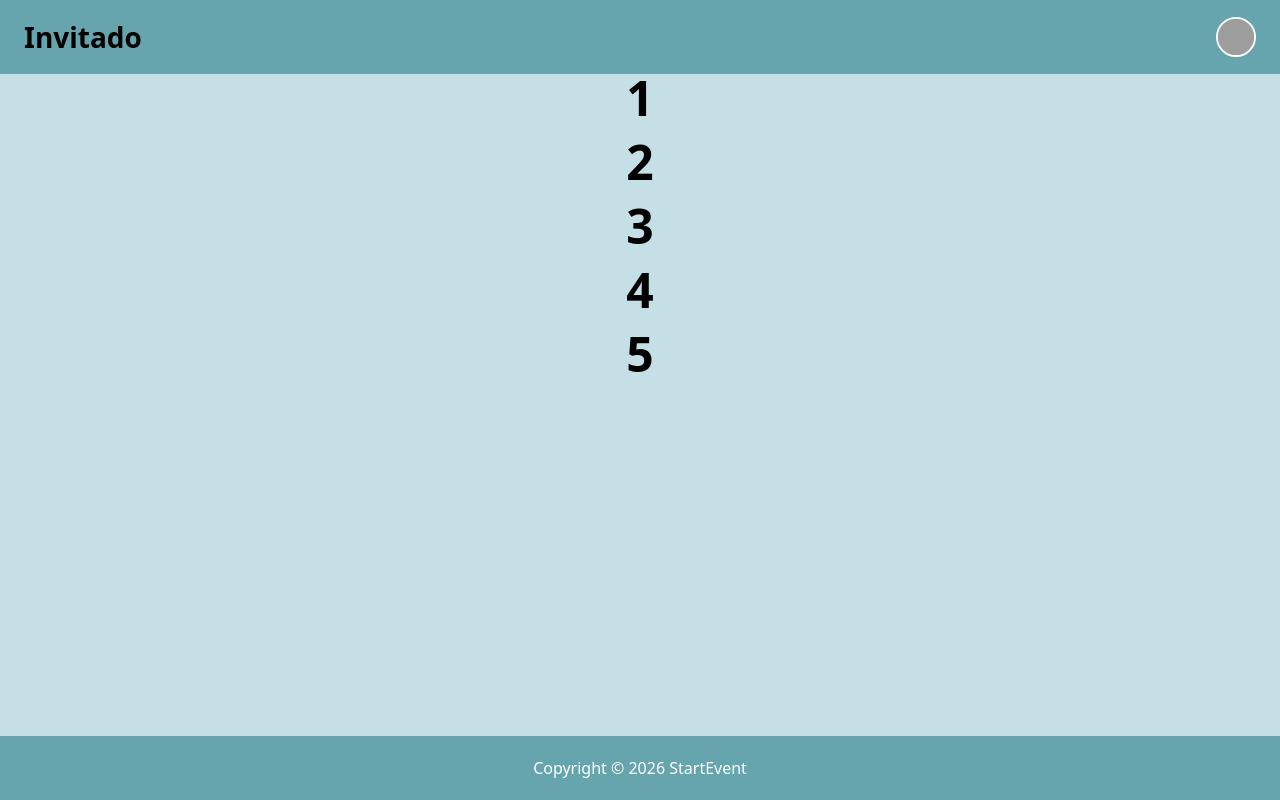
After one commit to TrueBeto107/pruebas_tesis, a Python web app: template PruebaStartEvent/CodigoFuente/Flask/aplicacion/templates/pagina_inicio.html in a window 1280 px wide. The commit adds this page. Run offline with Jinja, Linux system fonts and the light colour scheme; the template is opened without the code that fills it, so the values that code supplies are empty; some libraries are stand-ins or nearby versions; grey boxes are pictures that could not be loaded.

Commit message:
Se restructuro las plantillas base y base organizacion para poder acomodar elementos en una pantalla o en pantalla dividida.

```diff
--- a/PruebaStartEvent/CodigoFuente/Flask/aplicacion/controlador/evento.py
+++ b/PruebaStartEvent/CodigoFuente/Flask/aplicacion/controlador/evento.py
@@ -16,7 +16,7 @@ class EventosControlador:
     def rederizar_eventos(self):
         eventos = self._buscar_todos_eventos()
         usuario = MostrarInformacionUsuarioDto(nombre_completo=current_user.nombre, es_administrador=current_user.es_administrador)
-        return render_template('base_organizacion.html', lista_eventos=eventos, usuario=usuario)
+        return render_template('eventos.html', lista_eventos=eventos, usuario=usuario)
 
     def renderizar_modal_evento(self):
         modal = "Probando ventana modal"
--- a/PruebaStartEvent/CodigoFuente/Flask/aplicacion/templates/base.html
+++ b/PruebaStartEvent/CodigoFuente/Flask/aplicacion/templates/base.html
@@ -11,7 +11,7 @@
     <title>StartEvent</title>
 </head>
 <body>
-    <div class="min-h-screen flex flex-col">
+    <div class="h-screen flex flex-col">
         {% block contenido %}{% endblock %}
     </div>
 </body>
--- a/PruebaStartEvent/CodigoFuente/Flask/aplicacion/templates/base_organizacion.html
+++ b/PruebaStartEvent/CodigoFuente/Flask/aplicacion/templates/base_organizacion.html
@@ -1,16 +1,15 @@
 {% extends "base.html" %}
 
 {% block contenido %}
-<header class="min-h-16 max-h-16 w-full">
+<header class="flex-shrink-0 w-full">
     {% include "navbar.html" %}
 </header>
-<main class="flex-1">
-    {% include "eventos_content.html" %}
-    {% block main %}{% endblock %}
+
+<main class="flex-1 flex overflow-hidden ">
+    {% block contenido_bo %}{% endblock %}
 </main>
 
-<footer class="min-h-16 w-full">
+<footer class="flex-shrink-0 w-full">
     {% include "footer.html" %}
 </footer>
-
 {% endblock %}
--- a/PruebaStartEvent/CodigoFuente/Flask/aplicacion/templates/footer.html
+++ b/PruebaStartEvent/CodigoFuente/Flask/aplicacion/templates/footer.html
@@ -1,3 +1,4 @@
-<div>
-    <p>Copyright</p>
+<!-- footer.html -->
+<div class="text-white bg-[#66A5AD] text-center py-5">
+    <p>Copyright &copy; 2026 StartEvent</p>
 </div>
--- /dev/null
+++ b/PruebaStartEvent/CodigoFuente/Flask/aplicacion/templates/layout_vertical.html
@@ -0,0 +1,10 @@
+{% extends "base_organizacion.html" %}
+
+{% block contenido_bo %}
+    <!-- Contenido principal: ocupa todo el espacio restante -->
+    <main class="flex-1 overflow-y-auto">
+        {% block contenido_vertical %}
+        <!-- Aquí irá el contenido específico de cada página vertical -->
+        {% endblock %}
+    </main>
+{% endblock %}
--- a/PruebaStartEvent/CodigoFuente/Flask/aplicacion/templates/navbar.html
+++ b/PruebaStartEvent/CodigoFuente/Flask/aplicacion/templates/navbar.html
@@ -1,6 +1,10 @@
 <!-- Barra de navegación -->
 <nav class="bg-[#66A5AD] px-6 py-4 flex justify-between items-center relative z-10">
-    <span class="text-white text-xl font-semibold">{{ usuario.nombre_completo }}</span>
+    {% if usuario %}
+        <span class="text-black text-[28px]  font-light">{{ usuario.nombre_completo }}</span>
+    {% else %}
+        <span class="text-black text-[28px] font-semibold">Invitado</span>
+    {% endif %}
 
     <!-- Checkbox oculto para controlar el menú -->
     <input type="checkbox" id="menu-toggle" class="hidden peer">
--- /dev/null
+++ b/PruebaStartEvent/CodigoFuente/Flask/aplicacion/templates/pagina_inicio.html
@@ -0,0 +1,22 @@
+{% extends "layout_vertical.html" %}
+
+{% block contenido_vertical %}
+    <!-- Aquí pones los divs que tenías en tu base vertical.html -->
+    <div class="w-full h-full overflow-y-auto bg-[#C4DFE6]">
+        <div class="flex justify-center">
+            <h1 class="mb-4 text-5xl font-bold">1</h1>
+        </div>
+        <div class="flex justify-center">
+            <h1 class="mb-4 text-5xl font-bold">2</h1>
+        </div>
+        <div class="flex justify-center">
+            <h1 class="mb-4 text-5xl font-bold">3</h1>
+        </div>
+        <div class="flex justify-center">
+            <h1 class="mb-4 text-5xl font-bold">4</h1>
+        </div>
+        <div class="flex justify-center">
+            <h1 class="mb-4 text-5xl font-bold">5</h1>
+        </div>
+    </div>
+{% endblock %}
```
Also changed, not shown: PruebaStartEvent/CodigoFuente/Flask/aplicacion/blueprints/documento_evento.py (+11 -1 lines), PruebaStartEvent/CodigoFuente/Flask/aplicacion/templates/eventos.html (added, +60 -0 lines), PruebaStartEvent/CodigoFuente/Flask/aplicacion/templates/eventos/eventos_content.html (deleted, +0 -44 lines), PruebaStartEvent/CodigoFuente/Flask/aplicacion/templates/layout_columnas.html (added, +18 -0 lines), PruebaStartEvent/CodigoFuente/Flask/aplicacion/templates/pagina_columnas.html (added, +15 -0 lines).
